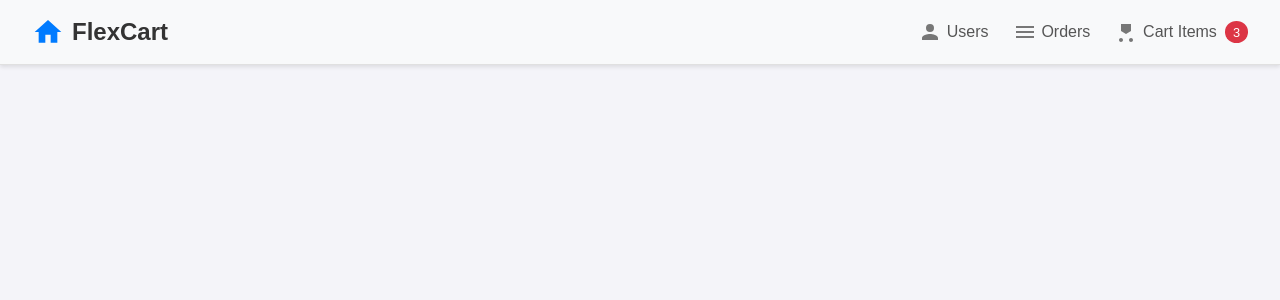
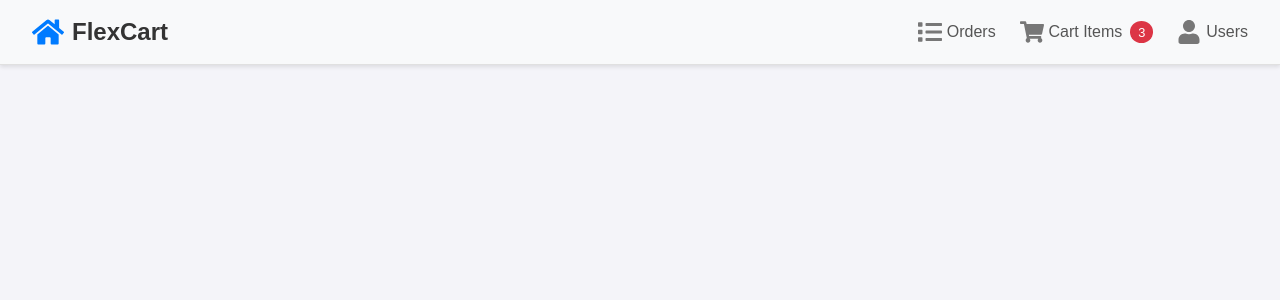
Before and after one commit to Pranluis/Ecom-Website-React-Intreface, a React (Vite) app: page /dashboard in a window 1280 px wide. Shown: the top 300 px of the page. Built offline with nearby package versions, Linux system fonts and the light colour scheme.

Commit message:
Icons changed

```diff
--- a/package.json
+++ b/package.json
@@ -13,6 +13,7 @@
     "axios": "^1.8.4",
     "react": "^19.0.0",
     "react-dom": "^19.0.0",
+    "react-icons": "^5.5.0",
     "react-router-dom": "^7.5.0"
   },
   "devDependencies": {
--- a/src/components/Dashboard/Dashboard.jsx
+++ b/src/components/Dashboard/Dashboard.jsx
@@ -1,6 +1,7 @@
 // Navbar.jsx
 import React from 'react';
 import { Link } from 'react-router-dom';
+import { FaShoppingCart, FaUser, FaList, FaHome, FaSearch } from "react-icons/fa";
 
 function Dashboard() {
   const navbarStyle = {
@@ -76,67 +77,32 @@ function Dashboard() {
     <nav style={navbarStyle}>
       <div style={logoStyle}>
         <Link to="/" style={logoLinkStyle}>
-          <svg
-            xmlns="http://www.w3.org/2000/svg"
-            width="32"
-            height="32"
-            viewBox="0 0 24 24"
-            fill="currentColor"
-            style={logoIconStyle}
-          >
-            <path d="M10 20v-6h4v6h5v-8h3L12 3 2 12h3v8z" />
-          </svg>
+          <FaHome style={logoIconStyle} size={32} />
           <span>FlexCart</span>
         </Link>
       </div>
+
       <ul style={navListStyle}>
         <li style={navItemStyle}>
-          <Link to="/users" style={navLinkStyle} onMouseOver={(e) => Object.assign(e.target.style, navLinkHoverStyle)} onMouseOut={(e) => Object.assign(e.target.style, navLinkStyle)}>
-            <svg
-              xmlns="http://www.w3.org/2000/svg"
-              width="24"
-              height="24"
-              viewBox="0 0 24 24"
-              fill="currentColor"
-              style={navIconStyle}
-            >
-              <path d="M12 4a4 4 0 1 0 0 8 4 4 0 0 0 0-8zm0 10c-2.67 0-8 1.34-8 4v2h16v-2c0-2.66-5.33-4-8-4z" />
-            </svg>
-            Users
-          </Link>
-        </li>
-        <li style={navItemStyle}>
           <Link to="/orders" style={navLinkStyle} onMouseOver={(e) => Object.assign(e.target.style, navLinkHoverStyle)} onMouseOut={(e) => Object.assign(e.target.style, navLinkStyle)}>
-            <svg
-              xmlns="http://www.w3.org/2000/svg"
-              width="24"
-              height="24"
-              viewBox="0 0 24 24"
-              fill="currentColor"
-              style={navIconStyle}
-            >
-              <path d="M3 6h18v2H3V6m0 5h18v2H3v-2m0 5h18v2H3v-2z" />
-            </svg>
+            <FaList style={navIconStyle} size={24} />
             Orders
           </Link>
         </li>
         <li style={navItemStyle}>
           <Link to="/carts" style={navLinkStyle} onMouseOver={(e) => Object.assign(e.target.style, navLinkHoverStyle)} onMouseOut={(e) => Object.assign(e.target.style, navLinkStyle)}>
-            <svg
-              xmlns="http://www.w3.org/2000/svg"
-              width="24"
-              height="24"
-              viewBox="0 0 24 24"
-              fill="currentColor"
-              style={navIconStyle}
-            >
-              <path d="M17 18c-1.1 0-1.99.9-1.99 2S15.9 22 17 22s2-.9 2-2-.9-2-2-2zM7 18c-1.1 0-1.99.9-1.99 2S6.1 22 7 22s2-.9 2-2-.9-2-2-2zM7 11V4h10v7l-5 3-5-3z" />
-            </svg>
+            <FaShoppingCart style={navIconStyle} size={24} />
             Cart Items
             <span style={cartCountStyle}>
               {/* Replace with your actual cart item count */}
               3
             </span>
+          </Link>
+        </li>
+        <li style={navItemStyle}>
+          <Link to="/users" style={navLinkStyle} onMouseOver={(e) => Object.assign(e.target.style, navLinkHoverStyle)} onMouseOut={(e) => Object.assign(e.target.style, navLinkStyle)}>
+            <FaUser style={navIconStyle} size={24} />
+            Users
           </Link>
         </li>
       </ul>
```
Also changed, not shown: 1 other file (tests, documents, lock files or other folders).
